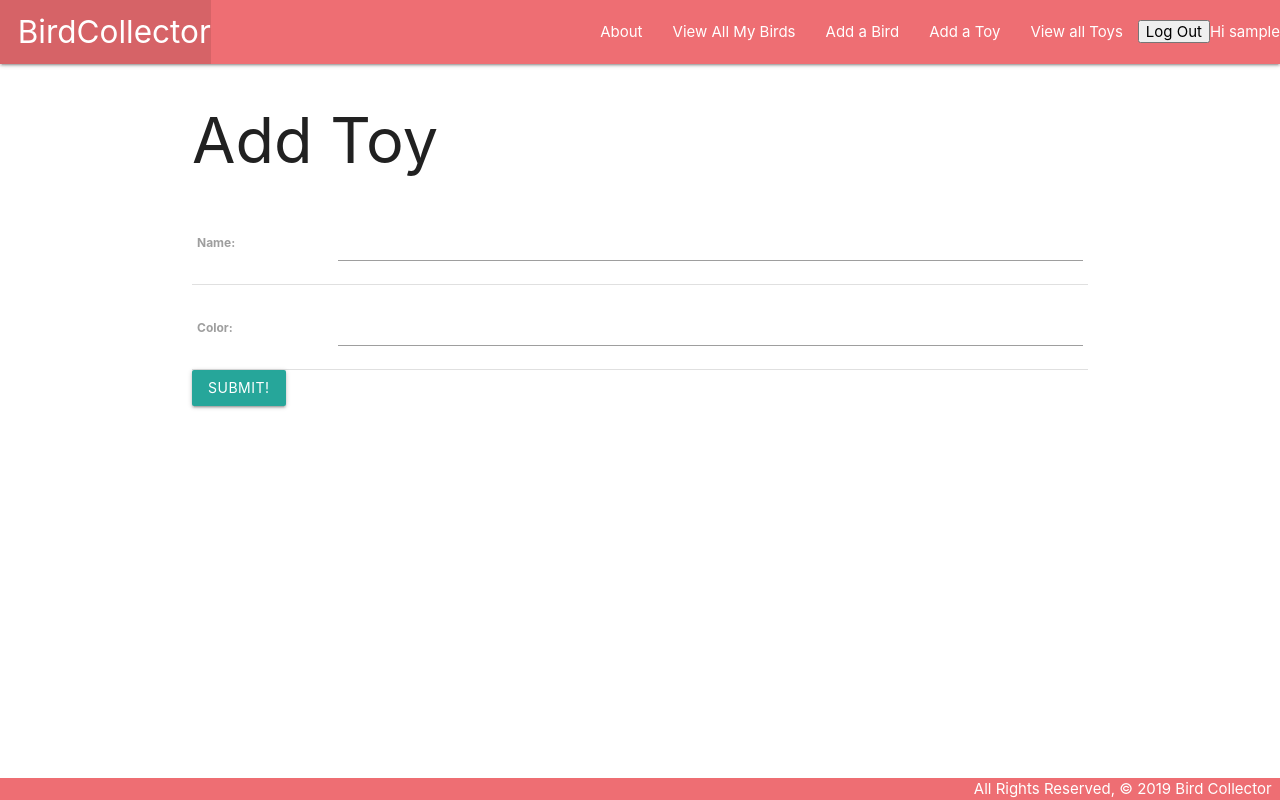
After one commit to mahamohamed/hw_Birds, a Django app: page /toys/create/ in a window 1280 px wide. The commit adds this page. Run offline with Django 5.2, Linux system fonts and the light colour scheme; the visitor is signed in with stand-in values (Sample User, id 1).

Commit message:
Done with last part

```diff
--- a/catcollector/catcollector/settings.py
+++ b/catcollector/catcollector/settings.py
@@ -121,6 +121,11 @@ USE_TZ = True
 
 STATIC_URL = 'static/'
 
+
+# Add this variable to specify where successful logins should redirect to
+LOGIN_REDIRECT_URL = '/birds/'
+LOGOUT_REDIRECT_URL = '/'
+
 # Default primary key field type
 # https://docs.djangoproject.com/en/5.1/ref/settings/#default-auto-field
 
--- a/catcollector/catcollector/urls.py
+++ b/catcollector/catcollector/urls.py
@@ -20,4 +20,5 @@ from django.urls import path, include
 urlpatterns = [
     path('admin/', admin.site.urls),
     path('',include('main_app.urls')),
+    path('accounts/',include('django.contrib.auth.urls'))
 ]
--- a/catcollector/main_app/admin.py
+++ b/catcollector/main_app/admin.py
@@ -1,6 +1,7 @@
 from django.contrib import admin
-from .models import Bird, Feeding
+from .models import Bird, Feeding,Toy
 
 # Register your models here.
 admin.site.register(Bird)
 admin.site.register(Feeding)
+admin.site.register(Toy)
--- a/catcollector/main_app/models.py
+++ b/catcollector/main_app/models.py
@@ -1,5 +1,6 @@
 from django.db import models
 from django.urls import reverse
+from django.contrib.auth.models import User
 
 MEALS = (
     ('B', 'Breakfast'),
@@ -7,12 +8,25 @@ MEALS = (
     ('D', 'Dinner')
 )
 
+class Toy(models.Model):
+  name = models.CharField(max_length=50)
+  color = models.CharField(max_length=20)
+
+  def __str__(self):
+    return self.name
+
+  def get_absolute_url(self):
+    return reverse('toys_detail', kwargs={'pk': self.id})
+
 class Bird(models.Model):
     name=models.CharField(max_length=100)
     breed=models.CharField(max_length=100)
     describtion = models.TextField(max_length=250)
     age = models.IntegerField()
     image=models.ImageField(upload_to='main_app/static/upload/',default="")
+    toys = models.ManyToManyField(Toy)
+    # Add the foreign key linking to a user instance
+    user = models.ForeignKey(User, on_delete=models.CASCADE)
     def __str__(self):
      return self.name
     def get_absolute_url(self):
--- a/catcollector/main_app/templates/base.html
+++ b/catcollector/main_app/templates/base.html
@@ -30,8 +30,21 @@
           </ul>
           <ul class="right">
             <li><a href="{% url 'about' %}">About</a></li>
-            <li><a href="{% url 'bird' %}">View All My Birds</a></li>
+            {% if user.is_authenticated %}
+            <li><a href="{% url 'index' %}">View All My Birds</a></li>
             <li><a href="{% url 'bird_create' %}">Add a Bird</a></li>
+            <li><a href="{% url 'toys_create' %}">Add a Toy</a></li>
+            <li><a href="{% url 'toys_index' %}">View all Toys</a></li>
+            <li>
+              <form method="post" action="{% url 'logout' %}">
+                {% csrf_token %}
+                <button type="submit">Log Out</button>
+              </form>
+            </li>
+            Hi {{user.username}} {% else %}
+            <li><a href="{% url 'signup' %}">Sign Up</a></li>
+            <li><a href="{% url 'login' %}">Log In</a></li>
+            {% endif %}
           </ul>
         </div>
       </nav>
--- /dev/null
+++ b/catcollector/main_app/templates/home.html
@@ -0,0 +1,5 @@
+{% extends 'base.html' %} {% block content %}
+
+<h1>Birds Collector</h1>
+
+{% endblock %}
--- a/catcollector/main_app/templates/main_app/bird_form.html
+++ b/catcollector/main_app/templates/main_app/bird_form.html
@@ -3,7 +3,7 @@
 {%if object%}
 <h1>Edit <span></span class="teal-text">{{object.name}}</h1>
 {%else%}
-<h1>Add Bird</h1>
+<h1>Add a Bird</h1>
 {%endif%}
 <form action="" method="post" enctype="multipart/form-data">
   {% csrf_token %}
--- /dev/null
+++ b/catcollector/main_app/templates/main_app/toy_form.html
@@ -0,0 +1,13 @@
+{% extends 'base.html' %} {% block content %} {% if object %}
+<h1>Edit <span class="teal-text">{{object.name}}</span></h1>
+{% else %}
+<h1>Add Toy</h1>
+{% endif %}
+<form action="" method="post">
+  {% csrf_token %}
+  <table>
+    {{ form.as_table }}
+  </table>
+  <input type="submit" value="Submit!" class="btn" />
+</form>
+{% endblock %}
--- a/catcollector/main_app/urls.py
+++ b/catcollector/main_app/urls.py
@@ -4,10 +4,19 @@ from . import views
 urlpatterns = [
 path('',views.home, name='home'),
 path('about/',views.about,name='about'),
-path('birds/', views.bird_index, name='bird'),
+path('birds/', views.bird_index, name='index'),
 path('birds/<int:bird_id>/', views.bird_detail, name='detail'),
 path('birds/create/', views.BirdCreate.as_view(), name='bird_create'),
 path('birds/<int:pk>/update/',views.BirdUpdate.as_view(),name='birds_update'),
 path('birds/<int:pk>/delete/',views.BirdDelete.as_view(),name='birds_delete'),
 path('birds/<int:bird_id>/add_feeding/', views.add_feeding, name='add_feeding'),
+path('toys/', views.ToyList.as_view(), name='toys_index'),
+path('toys/<int:pk>/', views.ToyDetail.as_view(), name='toys_detail'),
+path('toys/create/', views.ToyCreate.as_view(), name='toys_create'),
+path('toys/<int:pk>/update/', views.ToyUpdate.as_view(), name='toys_update'),
+path('toys/<int:pk>/delete/', views.ToyDelete.as_view(), name='toys_delete'),
+path('birds/<int:bird_id>/assoc_toy/<int:toy_id>/', views.assoc_toy, name='assoc_toy'),
+# Unassociate a Toy from a Bird (M:M)
+path('birds/<int:bird_id>/unassoc_toy/<int:toy_id>/', views.unassoc_toy, name='unassoc_toy'),
+path('accounts/signup/', views.signup, name='signup'),
 ]
--- a/catcollector/main_app/views.py
+++ b/catcollector/main_app/views.py
@@ -1,39 +1,67 @@
 from django.shortcuts import render, redirect
 from django.http import HttpResponse
-from .models import Bird
+from .models import Bird, Toy
 from django.views.generic.edit import CreateView,UpdateView,DeleteView
 from .forms import FeedingForm
+from django.views.generic import ListView,DetailView
+from django.contrib.auth import login
+from django.contrib.auth.forms import UserCreationForm
+from django.contrib.auth.decorators import login_required
+from django.contrib.auth.mixins import LoginRequiredMixin
 
-class BirdCreate(CreateView):
+class BirdCreate(LoginRequiredMixin,CreateView):
     model=Bird
     # fields = '__all__'
     fields=['name','breed','describtion','age','image']
+    def form_valid(self, form):
+        form.instance.user = self.request.user
+        return super().form_valid(form)
 
 
-class BirdUpdate(UpdateView):
+class BirdUpdate(LoginRequiredMixin,UpdateView):
     model=Bird
     # fields = '__all__'
     fields=['breed','describtion','age']
 
-class BirdDelete(DeleteView):
+class BirdDelete(LoginRequiredMixin,DeleteView):
     model=Bird
     success_url ='/birds/'
+
+class ToyList(LoginRequiredMixin,ListView):
+    model=Toy
+class ToyDetail(LoginRequiredMixin,DetailView):
+    model=Toy
+class ToyCreate(LoginRequiredMixin,CreateView):
+    model=Toy
+    fields='__all__'
+class ToyUpdate(LoginRequiredMixin,UpdateView):
+    model=Toy
+    fields=['name','color']
+class ToyDelete(LoginRequiredMixin,DeleteView):
+    model=Toy
+    success_url='/toys/'
 
 
 # Create your views here.
 def home(request):
-    return HttpResponse('<h1>Hello bird collector</h1>')
+    return render(request, 'home.html')
 def about(request):
     return render(request, 'about.html')
 def base(request):
     return render(request, 'base.html')
+
+@login_required
 def bird_index(request):
-    birds=Bird.objects.all()
+    # birds=Bird.objects.all()
+    birds = Bird.objects.filter(user=request.user)
     return render(request, 'birds/index.html', {'birds':birds})
+@login_required
 def bird_detail(request, bird_id):
     bird = Bird.objects.get(id=bird_id)
     feeding_form = FeedingForm()
-    return render(request, 'birds/detail.html', {'bird': bird, 'feeding_form':feeding_form})
+    toys_bird_doesnt_have=Toy.objects.exclude(id__in=bird.toys.all().values_list('id'))
+    return render(request, 'birds/detail.html', {'bird': bird, 'feeding_form':feeding_form,'toys':toys_bird_doesnt_have})
+@login_required
 def add_feeding(request, bird_id):
   # create a ModelForm instance using the data in request.POST
   form = FeedingForm(request.POST)
@@ -45,3 +73,32 @@ def add_feeding(request, bird_id):
     new_feeding.bird_id = bird_id
     new_feeding.save()
   return redirect('detail', bird_id=bird_id)
+@login_required
+def assoc_toy(request, bird_id, toy_id):
+  # Note that you can pass a toy's id instead of the whole object
+  Bird.objects.get(id=bird_id).toys.add(toy_id)
+  return redirect('detail', bird_id=bird_id)
+@login_required
+def unassoc_toy(request, bird_id, toy_id):
+  # Note that you can pass a toy's id instead of the whole object
+  Bird.objects.get(id=bird_id).toys.remove(toy_id)
+  return redirect('detail', bird_id=bird_id)
+
+def signup(request):
+  error_message = ''
+  if request.method == 'POST':
+    # This is how to create a 'user' form object
+    # that includes the data from the browser
+    form = UserCreationForm(request.POST)
+    if form.is_valid():
+      # This will add the user to the database
+      user = form.save()
+      # This is how we log a user in via code
+      login(request, user)
+      return redirect('index')
+    else:
+      error_message = 'Invalid sign up - try again'
+  # A bad POST or a GET request, so render signup.html with an empty form
+  form = UserCreationForm()
+  context = {'form': form, 'error_message': error_message}
+  return render(request, 'registration/signup.html', context)
```
Also changed, not shown: catcollector/main_app/templates/birds/detail.html (+46 -0 lines), catcollector/main_app/templates/main_app/toy_confirm_delete.html (added, +14 -0 lines), catcollector/main_app/templates/main_app/toy_detail.html (added, +20 -0 lines), catcollector/main_app/templates/main_app/toy_list.html (added, +14 -0 lines), catcollector/main_app/templates/registration/login.html (added, +10 -0 lines), catcollector/main_app/templates/registration/signup.html (added, +13 -0 lines), catcollector/main_app/migrations/0003_toy.py (added), catcollector/main_app/migrations/0004_bird_toys.py (added), catcollector/main_app/migrations/0005_bird_user.py (added).
